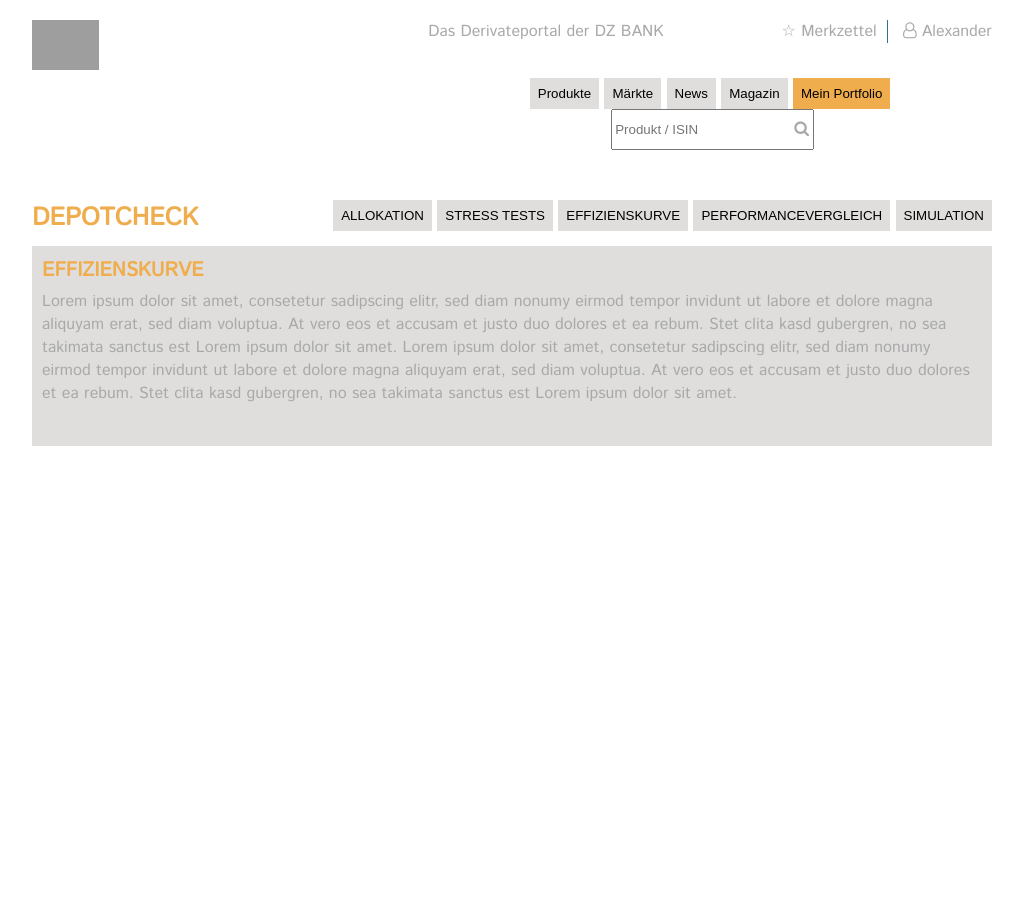
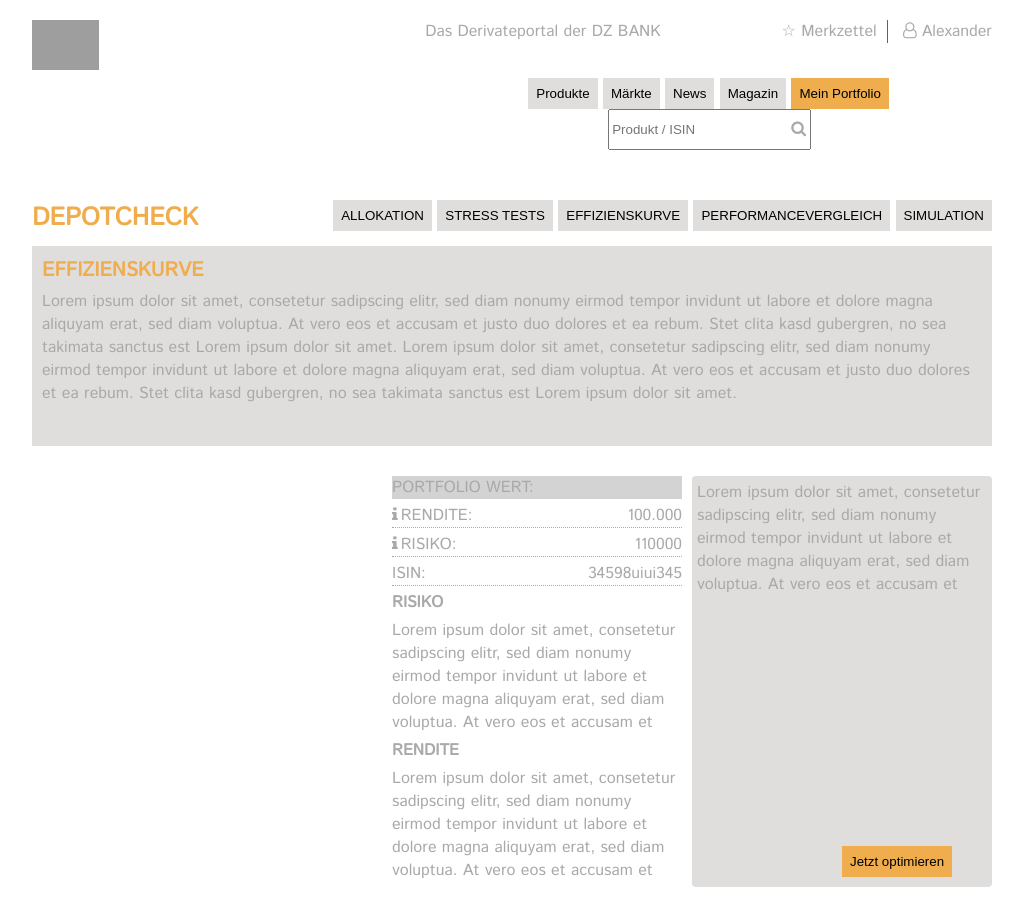
Before and after one commit to mfilenko/roboanalyst, a Django app: page /ec/ in a window 1280 px wide. Shown: the whole page, without its empty margins (128-1151 px from the left). Before the commit the page ends 446 px from the top, so only its background shows below. Run offline with Django 3.2, Linux system fonts and the light colour scheme; style sheets or scripts are compiled from the project's sources; some libraries are stand-ins or nearby versions; grey boxes are pictures that could not be loaded.

Commit message:
Working on ec

```diff
--- a/templates/allocation.html
+++ b/templates/allocation.html
@@ -311,9 +311,6 @@ Highcharts.chart('middle-pie-chart', {
 
 
 
-
-
-
-
+  <div id="pie-chart">
 
 {% endblock %}
--- a/templates/base.html
+++ b/templates/base.html
@@ -74,6 +74,10 @@
         div{
             margin-bottom: 5px;
 
+        }
+
+        #submenu{
+            margin-bottom: 30px;
         }
 
         #submenu #firstLine{
--- a/templates/ec.html
+++ b/templates/ec.html
@@ -6,6 +6,22 @@
 
 
 <style type="text/css">
+
+
+    #contentContainer{
+        display: flex;
+        flex-direction: row;
+        justify-content: space-between;
+
+    }
+
+
+
+    .floatRight{
+        float: right;
+    }
+
+
  .dottedline{
 
     stroke: #cccccc;
@@ -36,6 +52,12 @@ svg .securities_circle{
 
 }
 
+    .fa{
+        margin-right: 3px;
+    }
+
+
+
 </style>
 
 
@@ -55,7 +77,39 @@ svg .securities_circle{
 
 {% block body %}
 
-    <svg width="500" height="400"></svg>
+    <div id="contentContainer">
+        <svg width="350" height="350"></svg>
+        <div style="max-width: 290px;">
+            <div style="background-color: lightgrey">
+            PORTFOLIO WERT:
+            </div>
+            <div style="border-bottom: dotted 1px"><i class="fa fa-info"></i>RENDITE:<span class="floatRight">100.000</span></div>
+            <div style="border-bottom: dotted 1px"><i class="fa fa-info"></i>RISIKO:<span class="floatRight">110000</span></div>
+            <div style="border-bottom: dotted 1px">ISIN:<span class="floatRight">34598uiui345</span></div>
+            <div style="font-weight: bold">RISIKO</div>
+            <div>
+                Lorem ipsum dolor sit amet, consetetur sadipscing elitr, sed diam nonumy eirmod tempor invidunt ut labore et dolore magna aliquyam erat, sed diam voluptua. At vero eos et accusam et
+            </div>
+            <div style="font-weight: bold">
+                RENDITE
+            </div>
+               <div>
+                Lorem ipsum dolor sit amet, consetetur sadipscing elitr, sed diam nonumy eirmod tempor invidunt ut labore et dolore magna aliquyam erat, sed diam voluptua. At vero eos et accusam et
+            </div>
+
+
+        </div>
+        <div style="max-width: 290px;background-color: #dfdedd; border-radius: 4px; padding: 5px; position:relative;">
+            Lorem ipsum dolor sit amet, consetetur sadipscing elitr, sed diam nonumy eirmod tempor invidunt ut labore et dolore magna aliquyam erat, sed diam voluptua. At vero eos et accusam et
+            <button class="orange" style="position: absolute; bottom: 10px;left: 50%">Jetzt optimieren</button>
+        </div>
+
+    </div>
+
+
+
+
+
     <script type="text/javascript" src="{% static 'vendor/d3/d3.min.js' %}"></script>
 
 
@@ -66,7 +120,7 @@ svg .securities_circle{
 
 
     var svg= d3.select("svg"),
-        margin={top:20, right: 20,  bottom: 30, left: 50},
+        margin={top:20, right: 30,  bottom: 30, left: 50},
         width = +svg.attr("width")-margin.left - margin.right,
         height = +svg.attr("height") - margin.top - margin.bottom,
         g  = svg.append("g").attr("transform", "translate(" + margin.left + "," + margin.top + ")"),
```
